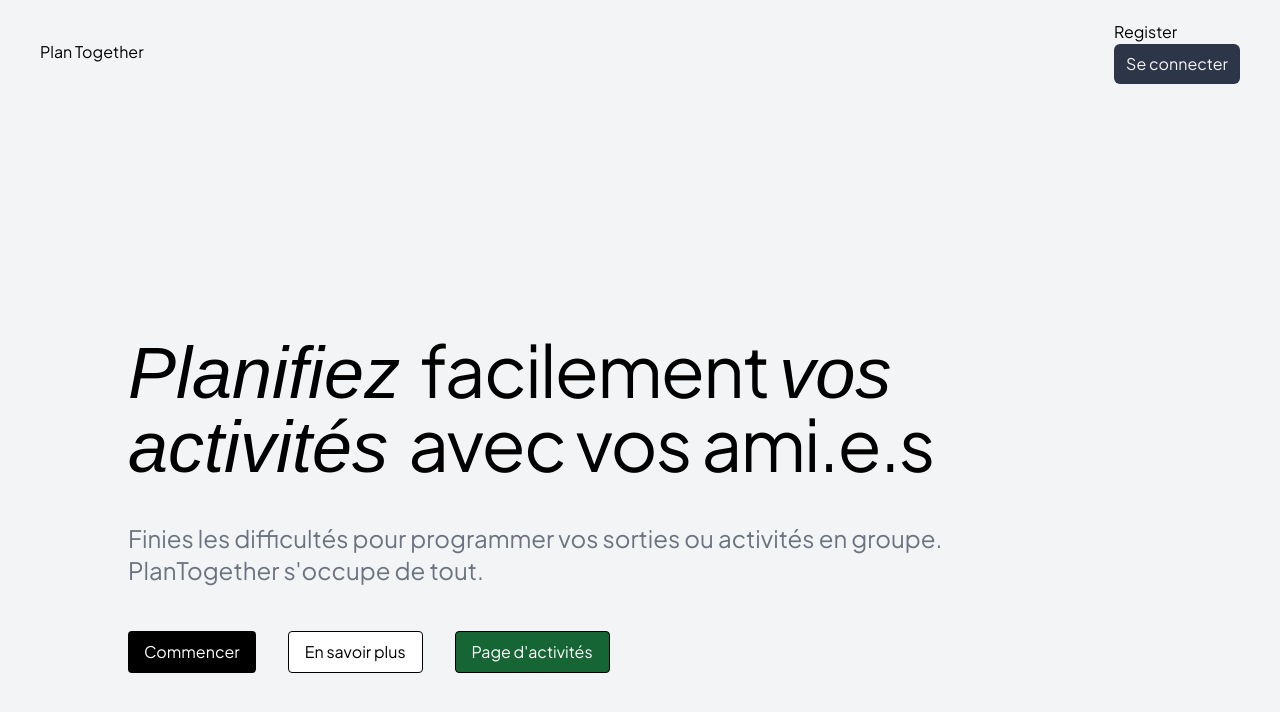
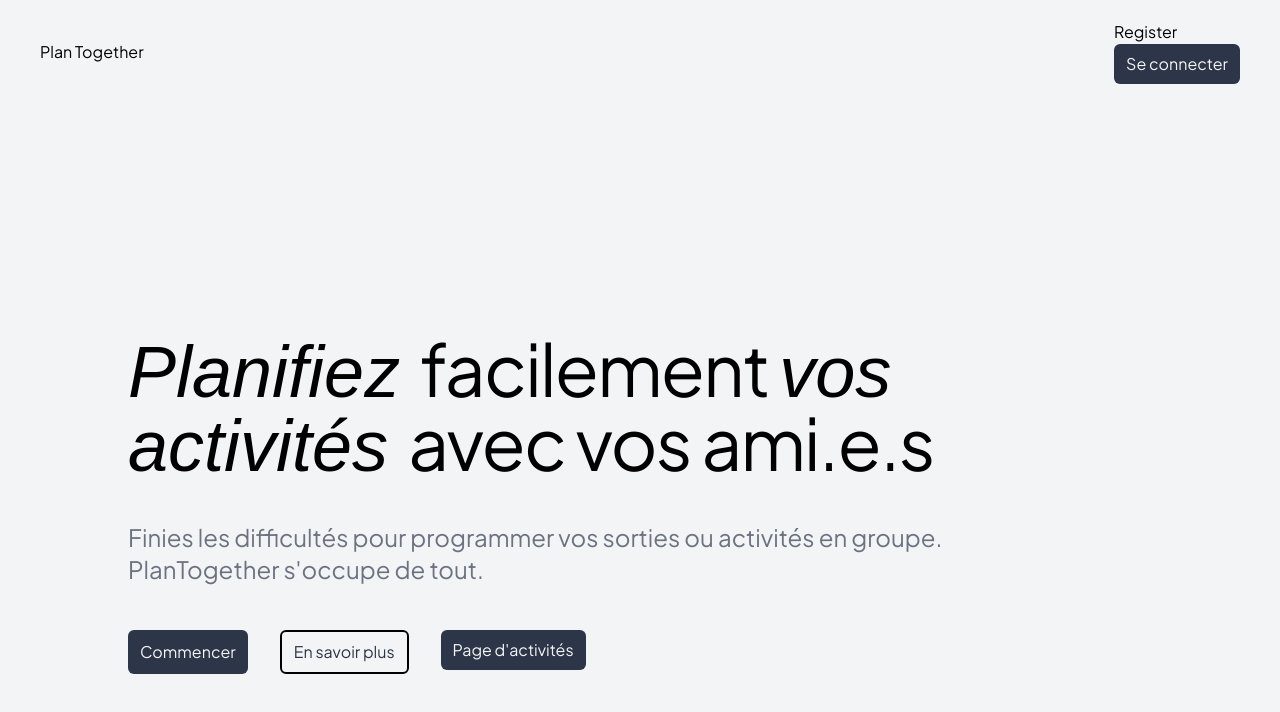
Before and after one commit to Lugdu84/plan-together, a Next.js app: page / in a window 1280 px wide. Shown: the top 712 px of the page. Built offline with nearby package versions, Linux system fonts and the light colour scheme; no server answers; a web font is replaced by a local one.

Commit message:
feat/ home page with button component + navbar style

```diff
--- a/app/page.tsx
+++ b/app/page.tsx
@@ -1,8 +1,10 @@
+import Link from 'next/link';
 import { rowan } from '@/app/utilities/typography';
+import { Button } from '@/components/Button/button';
 
 export default function Home() {
   return (
-    <main className="flex flex-col justify-center w-screen h-screen lg:px-16 xl:px-32">
+    <main className="flex flex-col justify-center h-screen lg:px-16 xl:px-32">
       <section className="flex flex-col gap-1 xl:w-4/5 2xl:w-3/5">
         <div className="flex flex-col pb-2">
           <h1 className="text-2xl md:text-5xl lg:text-6xl xl:text-7xl leading-tight pb-10">
@@ -17,25 +19,23 @@ export default function Home() {
           </p>
         </div>
         <div className="flex mt-8 gap-8">
-          <button
-            type="button"
-            className="bg-black text-white px-4 py-2 rounded"
-          >
-            Commencer
-          </button>
-          <button
-            type="button"
-            className="bg-white text-black border border-black px-4 py-2 rounded"
-          >
-            En savoir plus
-          </button>
-          <a
-            href="plan-it/activities"
-            type="button"
-            className="bg-green-800 text-white border border-black px-4 py-2 rounded"
-          >
-            Page d&apos;activités
-          </a>
+          <Button
+            buttonType="primary"
+            content="Commencer"
+            className="hover:opacity-80 transition duration-300"
+          />
+          <Button
+            buttonType="transparent"
+            content="En savoir plus"
+            className="hover:bg-slate-200 transition duration-300"
+          />
+          <Link href="/plan-it/activities">
+            <Button
+              buttonType="primary"
+              content="Page d'activités"
+              className="hover:opacity-80 transition duration-300"
+            />
+          </Link>
         </div>
       </section>
     </main>
--- a/components/Button/button.tsx
+++ b/components/Button/button.tsx
@@ -37,7 +37,7 @@ function getClassName(
       defaultClass += `bg-sky-500 text-neutral-100 ${className}`;
       break;
     case 'transparent':
-      defaultClass += `bg-transparent text-primary ${className}`;
+      defaultClass += `bg-transparent border-2 border-black text-primary ${className}`;
       break;
     default:
       defaultClass += 'border-2 border-cyan-900';
@@ -74,7 +74,7 @@ export function Button({
       className={getClassName(buttonType, className)}
       onClick={onClick}
     >
-      {icon && <FontAwesomeIcon icon={icon} />}
+      {icon && <FontAwesomeIcon icon={icon} width="20px" />}
       {content}
     </button>
   );
--- a/components/Header/header.tsx
+++ b/components/Header/header.tsx
@@ -10,6 +10,7 @@ import {
   faCalendar,
   faBell,
   faDoorOpen,
+  faUser,
 } from '@fortawesome/free-solid-svg-icons';
 import { signIn, signOut, useSession } from 'next-auth/react';
 import Link from 'next/link';
@@ -37,7 +38,7 @@ export default function Header() {
   }, []);
 
   return (
-    <header className="mx-10 my-5">
+    <header className="px-10 my-5">
       <div className="flex justify-between items-center">
         <div className="flex-none">
           <span>
@@ -52,7 +53,7 @@ export default function Header() {
 
                 <Link
                   href="/dashboard"
-                  className="hover:border-b-2 border-transparent hover:border-black transition duration-300 ease-in-out"
+                  className="border-b-2 border-transparent hover:border-black transition duration-300 ease-in-out"
                 >
                   <FontAwesomeIcon
                     icon={faHome}
@@ -63,7 +64,7 @@ export default function Header() {
 
                 <Link
                   href="/plan-it/activities"
-                  className="hover:border-b-2 border-transparent hover:border-black transition duration-300 ease-in-out"
+                  className="border-b-2 border-transparent hover:border-black transition duration-300 ease-in-out"
                 >
                   <FontAwesomeIcon
                     icon={faCalendar}
@@ -74,7 +75,7 @@ export default function Header() {
 
                 <Link
                   href="/notifications"
-                  className="hover:border-b-2 border-transparent hover:border-black transition duration-300 ease-in-out"
+                  className="border-b-2 border-transparent hover:border-black transition duration-300 ease-in-out"
                 >
                   <FontAwesomeIcon
                     icon={faBell}
@@ -87,7 +88,7 @@ export default function Header() {
             <div className="flex space-x-4 items-center">
               <button
                 type="button"
-                className="bg-blue-500 text-white px-4 py-2 rounded flex-none whitespace-nowrap"
+                className="bg-blue-500 hover:opacity-80 transition duration-300 ease-in-out text-white px-4 py-2 rounded flex-none whitespace-nowrap"
               >
                 {' '}
                 <FontAwesomeIcon
@@ -102,7 +103,7 @@ export default function Header() {
                   onClick={() => setIsDropdownOpen(!isDropdownOpen)}
                 >
                   <span
-                    className="bg-primary p-2.5 rounded-full text-white"
+                    className="bg-primary hover:opacity-80 transition duration-300 p-2.5 rounded-full text-white"
                     id="monDropdown"
                   >
                     DL
@@ -110,19 +111,24 @@ export default function Header() {
                   </span>
                 </button>
                 {isDropdownOpen && (
-                  <div className="absolute top-[40px] left-[-20px] z-10 bg-white border border-gray-300 p-2 rounded">
-                    <Link
-                      href="/profile"
-                      className="block px-2 py-1 hover:bg-gray-200"
-                    >
-                      Profile
+                  <div className="absolute top-[40px] flex flex-col items-center left-[-100px] z-10 bg-white border border-gray-300 p-2 rounded">
+                    <Link href="/profile" className="block p-px py-1 w-full">
+                      <Button
+                        buttonType="primary"
+                        content="Profil"
+                        className="hover:opacity-80 transition duration-300 w-full"
+                        icon={faUser}
+                      />
                     </Link>
-                    <Button
-                      buttonType="warning"
-                      content=""
-                      icon={faDoorOpen}
-                      onClick={() => signOut()}
-                    />
+                    <div className="block p-px py-1 w-full">
+                      <Button
+                        buttonType="warning"
+                        content="Déconnexion"
+                        className="hover:opacity-80 transition duration-300 w-full"
+                        icon={faDoorOpen}
+                        onClick={() => signOut()}
+                      />
+                    </div>
                   </div>
                 )}
               </div>
```
